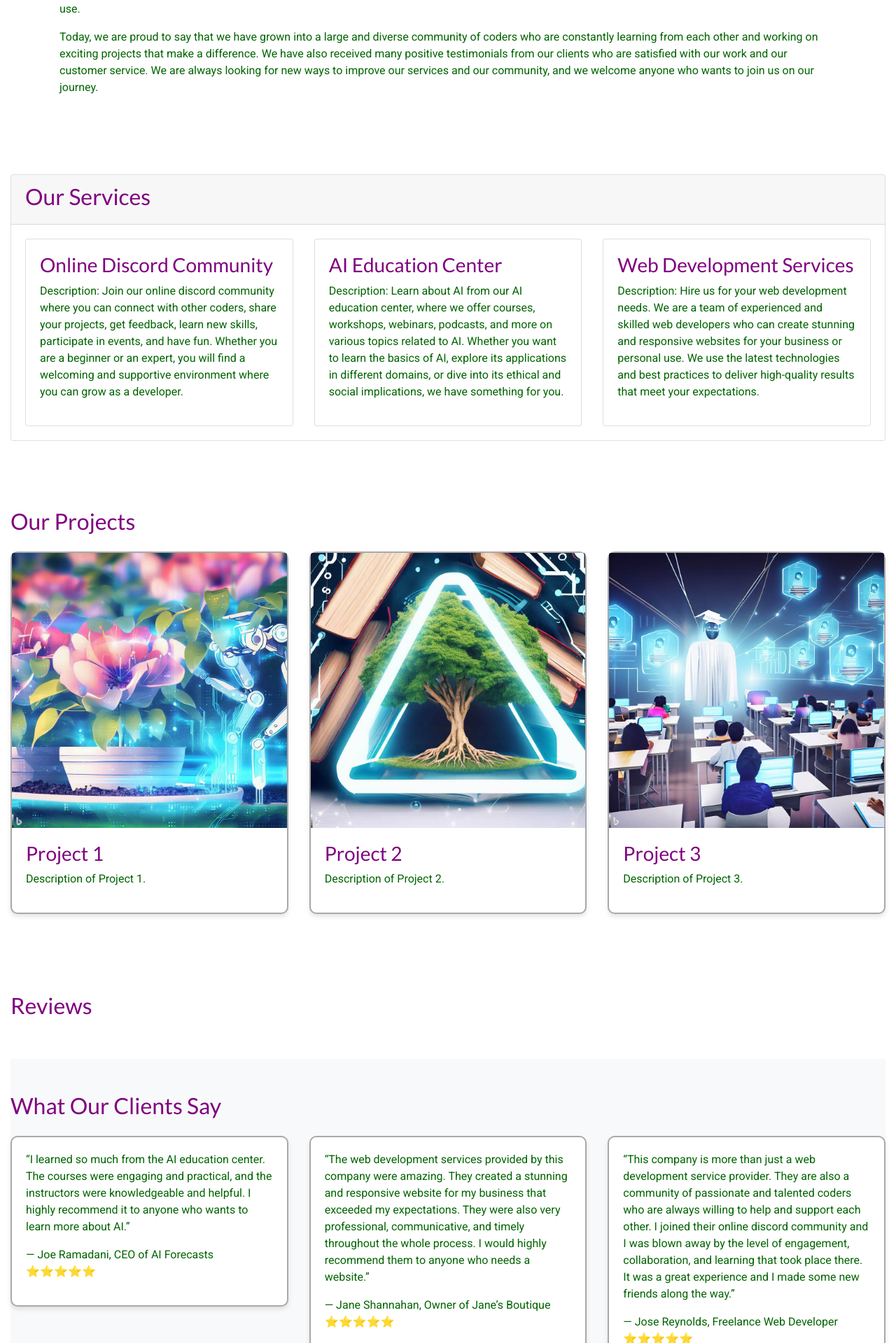
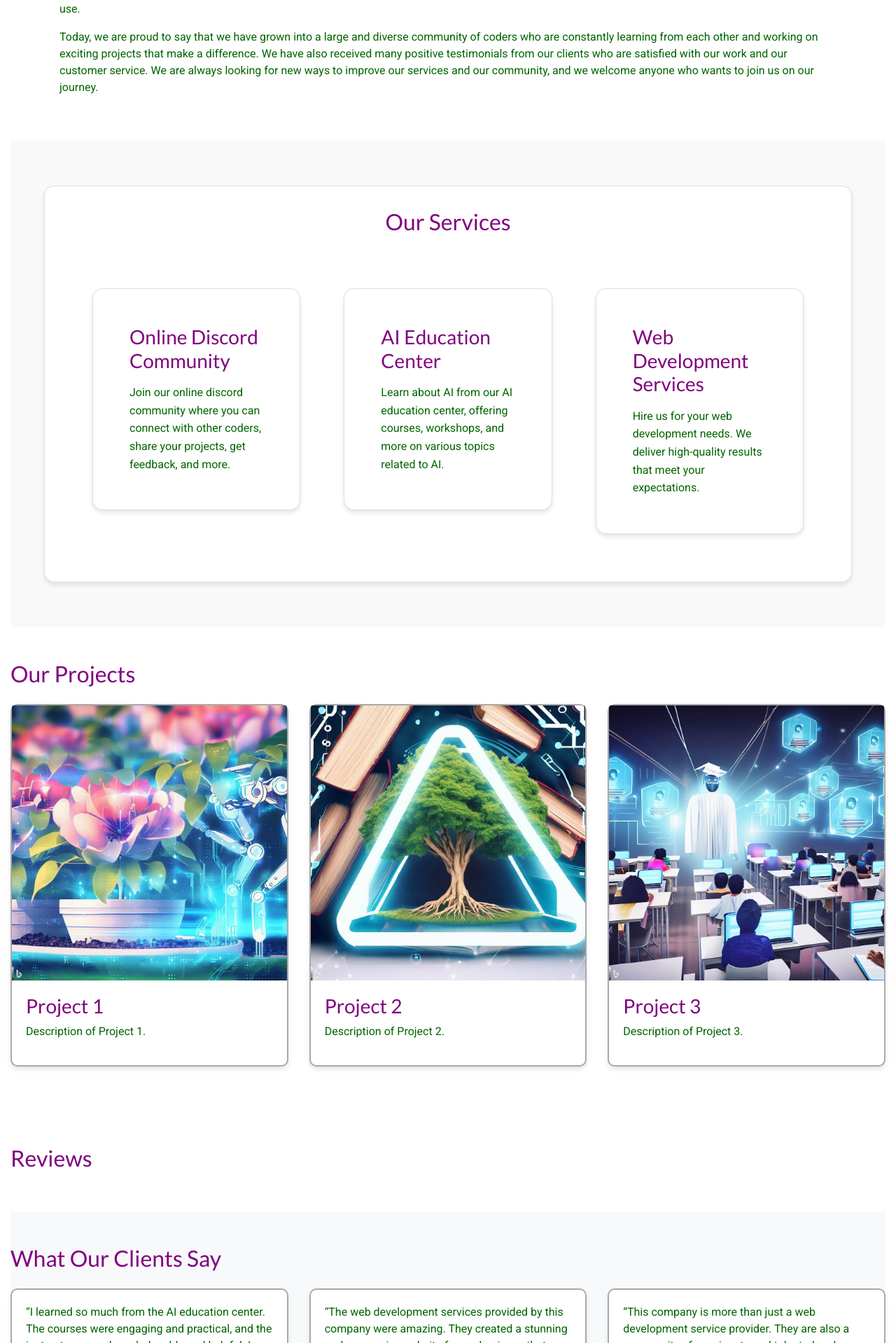
Before and after one commit to KnotEnvy/StaticWebsite, a Flask app: page / in a window 1280 px wide. Shown: the part 2021-3940 px from the top of the page at 70% size. Run offline with Flask 3, Linux system fonts and the light colour scheme; some libraries are stand-ins or nearby versions.

Commit message:
Updates to about us and thank you page

```diff
--- a/static/styles.css
+++ b/static/styles.css
@@ -49,9 +49,9 @@ h1 {
     align-items: center;
     justify-content: center;
 }
-/* .navbar {
+.navbar {
     background-color: var(--secondary);
-} */
+}
 /* Define a custom class for your navbar */
 .navbar-custom {
     background-color: var(--secondary); /* Use your primary color variable */
@@ -113,3 +113,39 @@ h1 {
 .contact-form button:hover {
     background-color: var(--secondary);
 }
+
+/* Services Section */
+.service-section {
+  background-color: #f9f9f9; /* Light gray background */
+  padding: 2rem;
+}
+
+.service-card {
+  background: #ffffff;
+  border-radius: 15px;
+  box-shadow: 0 4px 6px rgba(0, 0, 0, 0.1);
+  transition: transform 0.3s ease, box-shadow 0.3s ease;
+  padding: 2rem;
+  margin: 1rem;
+}
+
+.service-card:hover {
+  transform: scale(1.05);
+  box-shadow: 0 6px 10px rgba(0, 0, 0, 0.2);
+}
+
+.service-card h3 {
+  margin-top: 0;
+  margin-bottom: 1rem;
+}
+
+.service-card p {
+  margin-bottom: 0;
+  line-height: 1.6;
+}
+
+.service-header {
+  text-align: center;
+  font-size: 2rem;
+  margin-bottom: 2rem;
+}
--- a/web_page.py
+++ b/web_page.py
@@ -57,49 +57,49 @@ class WebPage:
                     """
 
     def render_services(self):
-        return """<section class="py-5">
+        return """<section class="service-section py-5">
                     <!-- Create a parent card -->
-                    <div class="card">
-                    <!-- Add a header for the parent card -->
-                    <div class="card-header">
-                        <h2>Our Services</h2>
-                    </div>
-                    <!-- Add a body for the parent card -->
-                    <div class="card-body">
-                        <!-- Create a row to hold the child cards -->
-                        <div class="row">
-                        <!-- Create the first child card -->
-                        <div class="col-md-4">
-                            <div class="card">
-                            <div class="card-body">
-                                <h3>Online Discord Community</h3>
-                                <p>Description: Join our online discord community where you can connect with other coders, share your projects, get feedback, learn new skills, participate in events, and have fun. Whether you are a beginner or an expert, you will find a welcoming and supportive environment where you can grow as a developer.</p>
-                            </div>
+                    <div class="card service-card">
+                        <!-- Add a header for the parent card -->
+                        <div class="service-header">
+                            <h2>Our Services</h2>
+                        </div>
+                        <!-- Add a body for the parent card -->
+                        <div class="card-body">
+                            <!-- Create a grid to hold the child cards -->
+                            <div class="row">
+                                <!-- Create the first child card -->
+                                <div class="col-md-4">
+                                    <div class="card service-card">
+                                        <div class="card-body">
+                                            <h3>Online Discord Community</h3>
+                                            <p>Join our online discord community where you can connect with other coders, share your projects, get feedback, and more.</p>
+                                        </div>
+                                    </div>
+                                </div>
+                                <!-- Create the second child card -->
+                                <div class="col-md-4">
+                                    <div class="card service-card">
+                                        <div class="card-body">
+                                            <h3>AI Education Center</h3>
+                                            <p>Learn about AI from our AI education center, offering courses, workshops, and more on various topics related to AI.</p>
+                                        </div>
+                                    </div>
+                                </div>
+                                <!-- Create the third child card -->
+                                <div class="col-md-4">
+                                    <div class="card service-card">
+                                        <div class="card-body">
+                                            <h3>Web Development Services</h3>
+                                            <p>Hire us for your web development needs. We deliver high-quality results that meet your expectations.</p>
+                                        </div>
+                                    </div>
+                                </div>
                             </div>
                         </div>
-                        <!-- Create the second child card -->
-                        <div class="col-md-4">
-                            <div class="card">
-                            <div class="card-body">
-                                <h3>AI Education Center</h3>
-                                <p>Description: Learn about AI from our AI education center, where we offer courses, workshops, webinars, podcasts, and more on various topics related to AI. Whether you want to learn the basics of AI, explore its applications in different domains, or dive into its ethical and social implications, we have something for you.</p>
-                            </div>
-                            </div>
-                        </div>
-                        <!-- Create the third child card -->
-                        <div class="col-md-4">
-                            <div class="card">
-                            <div class="card-body">
-                                <h3>Web Development Services</h3>
-                                <p>Description: Hire us for your web development needs. We are a team of experienced and skilled web developers who can create stunning and responsive websites for your business or personal use. We use the latest technologies and best practices to deliver high-quality results that meet your expectations.</p>
-                            </div>
-                            </div>
-                        </div>
-                        </div>
                     </div>
-                    </div>
-
-                   </section>"""
+                </section>
+                """
 
     def render_testimonials(self):
         return """<section class="py-5 bg-light">
```
Also changed, not shown: templates/about_us.html (+19 -4 lines), templates/thank_you.html (+19 -4 lines).
